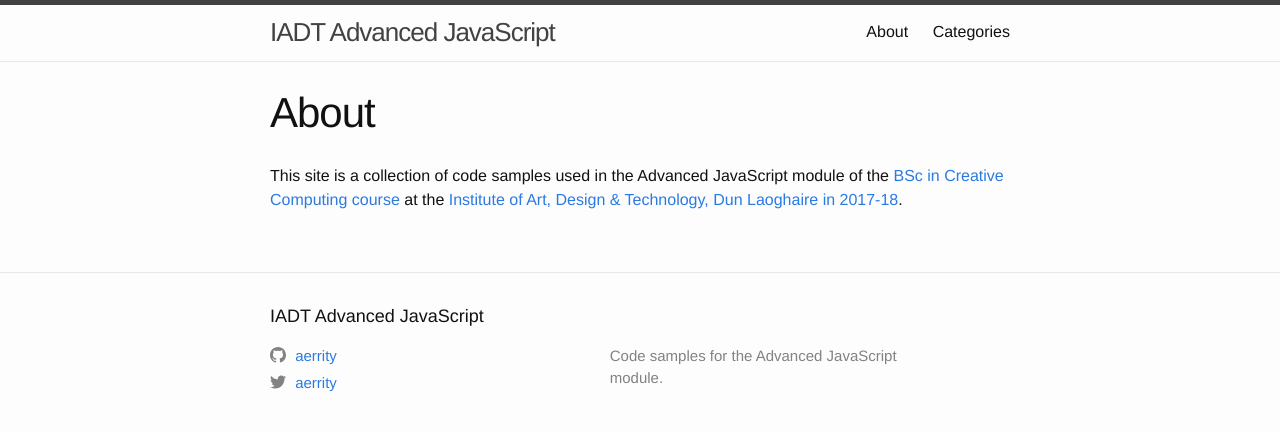
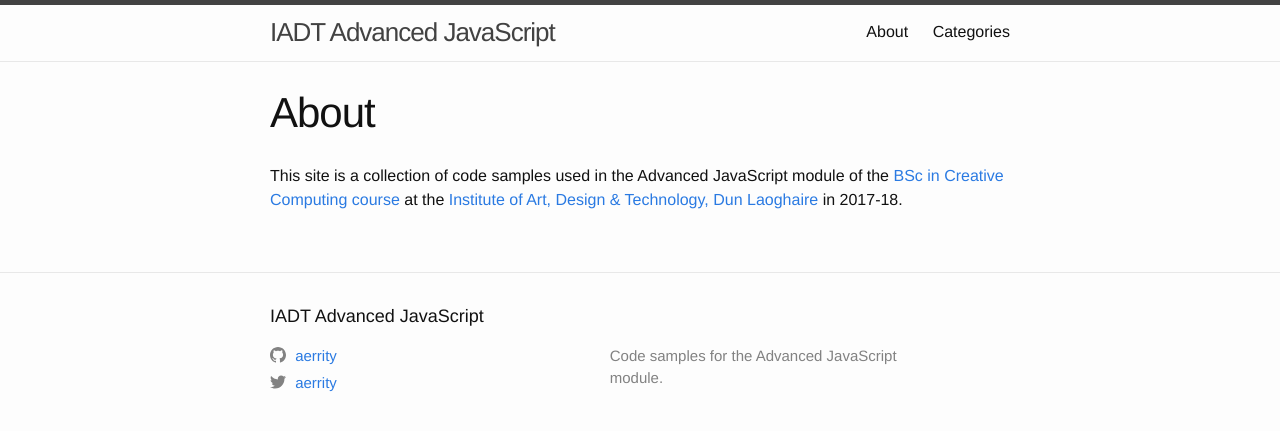
Before and after one commit to IADT-AdvancedJS/IADT-AdvancedJS.github.io, a Jekyll site: the page built from about.md, in a window 1280 px wide. Shown: the top 431 px of the page. Built offline with Jekyll 4.4.1, drawn with Linux system fonts in a browser that asks for light colours.

```diff
--- a/about.md
+++ b/about.md
@@ -4,4 +4,4 @@ title: About
 permalink: /about/
 ---
 
-This site is a collection of code samples used in the Advanced JavaScript module of the [BSc in Creative Computing course](http://www.iadt.ie/courses/creative-computing) at the [Institute of Art, Design & Technology, Dun Laoghaire in 2017-18](http://www.iadt.ie/).
+This site is a collection of code samples used in the Advanced JavaScript module of the [BSc in Creative Computing course](http://www.iadt.ie/courses/creative-computing) at the [Institute of Art, Design & Technology, Dun Laoghaire](http://www.iadt.ie/) in 2017-18.
```
